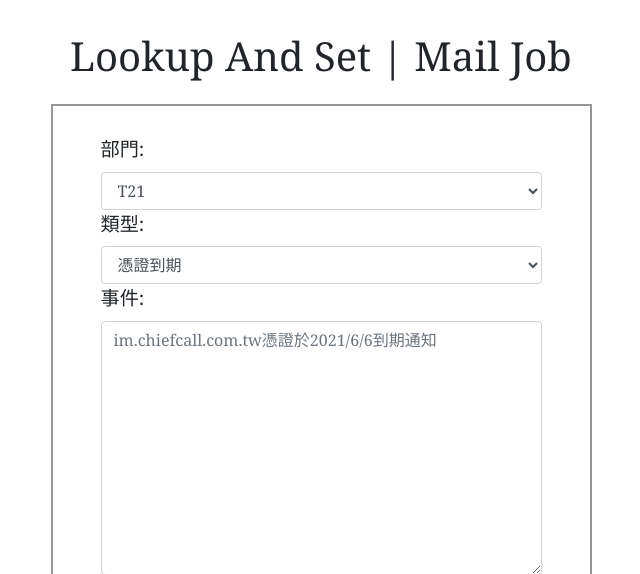
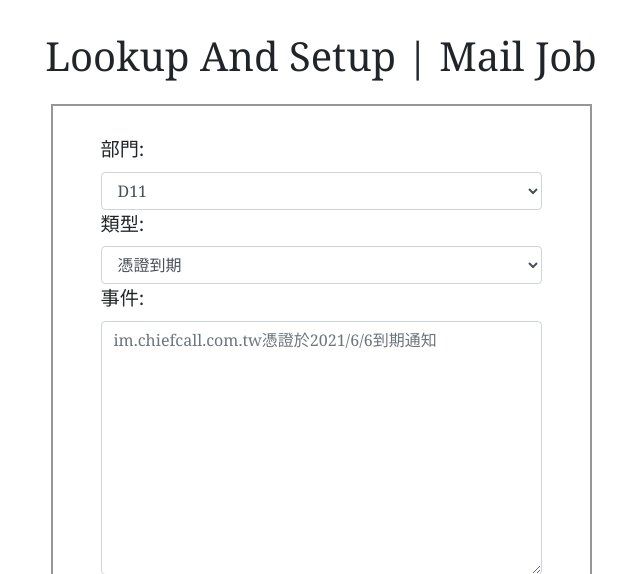
Before and after one commit to j3ygithub/mssqlj3y, a Django app: template mssqlj3y/mail_job/templates/mail_job/index.html in a window 1280 px wide. Shown: the top 574 px of the page, without its empty margins (319-959 px from the left). Run offline with Django 3.2, Linux system fonts and the light colour scheme; the template is opened without the code that fills it: values that come from a table or form of the project are taken from there, others are empty; some libraries are stand-ins or nearby versions.

Commit message:
added more dep change title cut the response message's tail

```diff
--- a/mssqlj3y/mail_job/forms.py
+++ b/mssqlj3y/mail_job/forms.py
@@ -9,6 +9,11 @@ class MailJobForm(forms.Form):
         ),
         label='部門',
         choices=(
+            ('D11', 'D11'),
+            ('D21', 'D21'),
+            ('D31', 'D31'),
+            ('T11', 'T11'),
+            ('T12', 'T12'),
             ('T21', 'T21'),
             ('T22', 'T22'),
             ('T31', 'T31'),
@@ -42,6 +47,9 @@ class MailJobForm(forms.Form):
             attrs={
                 'class': 'form-control'
             },
+            empty_label=(
+                'Choose Year', 'Choose Month', 'Choose Day'
+            ),
         ),
         label='日期',
     )
--- a/mssqlj3y/mail_job/templates/mail_job/index.html
+++ b/mssqlj3y/mail_job/templates/mail_job/index.html
@@ -6,14 +6,14 @@
     <meta name="viewport" content="width=device-width, initial-scale=1, shrink-to-fit=no">
     <link rel="stylesheet" href="https://stackpath.bootstrapcdn.com/bootstrap/4.4.1/css/bootstrap.min.css"
         integrity="sha384-Vkoo8x4CGsO3+Hhxv8T/Q5PaXtkKtu6ug5TOeNV6gBiFeWPGFN9MuhOf23Q9Ifjh" crossorigin="anonymous">
-    <title>Lookup And Set | Mail Job</title>
+    <title>Lookup And Setup | Mail Job</title>
 </head>
 
 <body>
     <div class="container-fluid"
         style="padding-top: 2em; padding-bottom: 2em; padding-left: 4em; padding-right: 4em; font-family: Georgia, 'Times New Roman', Times, serif;">
         <div class="row justify-content-center" style="padding-bottom: 1em;">
-            <h1>Lookup And Set | Mail Job</h1>
+            <h1>Lookup And Setup | Mail Job</h1>
         </div>
         <div class="row justify-content-center" style="font-size: larger;">
             <div class="col-auto"
--- a/mssqlj3y/mail_job/views.py
+++ b/mssqlj3y/mail_job/views.py
@@ -52,7 +52,7 @@ def index(request):
                 query_string=query_string,
             )
             # do script here
-            context['message'] = str(response)
+            context['message'] = response[0][0]
         except:
             context['message'] = 'Failed.'
     # a query-all script
```
